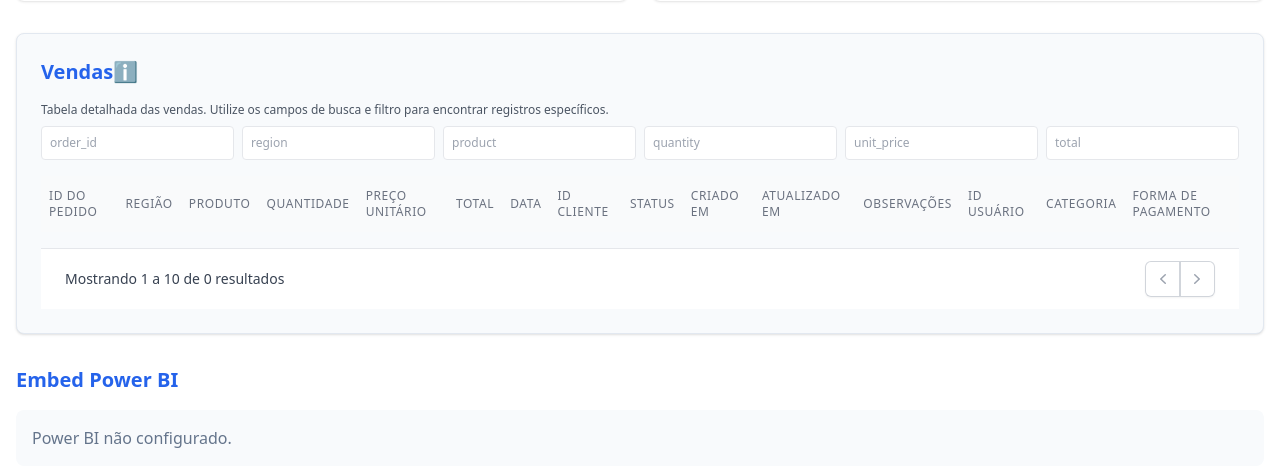
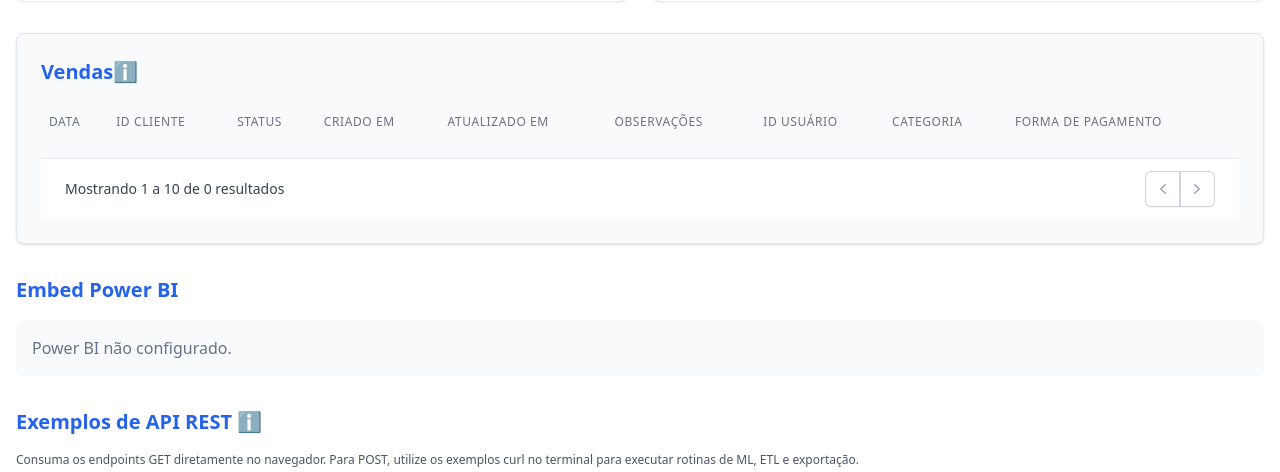
Before and after one commit to LipeLacross/Moura-Stack-Training, a FastAPI app: template app/templates/dashboard.html in a window 1280 px wide. Shown: the part 1379-1851 px from the top of the page. Run offline with FastAPI, Linux system fonts and the light colour scheme; the template is opened without the code that fills it, so the values that code supplies are empty; some libraries are stand-ins or nearby versions.

Commit message:
update dashboard: remove column-level filters from sales table; simplify filter UI and data fetching logic

```diff
--- a/app/templates/dashboard.html
+++ b/app/templates/dashboard.html
@@ -121,28 +121,11 @@
     <div class="flex justify-between items-center mb-4">
       <h2 class="text-xl font-semibold text-primary">Vendas<span title="Tabela mostra vendas recentes, permite busca e ordenação." style="cursor:help;">ℹ️</span></h2>
     </div>
-    <p class="text-xs text-gray-600 mb-2">Tabela detalhada das vendas. Utilize os campos de busca e filtro para encontrar registros específicos.</p>
-
-    <!-- Filtros de colunas -->
-    <div class="mb-4 grid grid-cols-6 gap-2">
-      <input type="text" id="filter-order_id" placeholder="order_id" class="p-2 border rounded text-xs" />
-      <input type="text" id="filter-region" placeholder="region" class="p-2 border rounded text-xs" />
-      <input type="text" id="filter-product" placeholder="product" class="p-2 border rounded text-xs" />
-      <input type="text" id="filter-quantity" placeholder="quantity" class="p-2 border rounded text-xs" />
-      <input type="text" id="filter-unit_price" placeholder="unit_price" class="p-2 border rounded text-xs" />
-      <input type="text" id="filter-total" placeholder="total" class="p-2 border rounded text-xs" />
-    </div>
 
     <div class="overflow-x-auto">
       <table class="min-w-full divide-y divide-gray-200" id="sales-table">
         <thead class="bg-gray-50">
           <tr>
-            <th class="px-2 py-3 text-left text-xs font-medium text-gray-500 uppercase tracking-wider">ID do Pedido</th>
-            <th class="px-2 py-3 text-left text-xs font-medium text-gray-500 uppercase tracking-wider">Região</th>
-            <th class="px-2 py-3 text-left text-xs font-medium text-gray-500 uppercase tracking-wider">Produto</th>
-            <th class="px-2 py-3 text-left text-xs font-medium text-gray-500 uppercase tracking-wider">Quantidade</th>
-            <th class="px-2 py-3 text-left text-xs font-medium text-gray-500 uppercase tracking-wider">Preço Unitário</th>
-            <th class="px-2 py-3 text-left text-xs font-medium text-gray-500 uppercase tracking-wider">Total</th>
             <th class="px-2 py-3 text-left text-xs font-medium text-gray-500 uppercase tracking-wider">Data</th>
             <th class="px-2 py-3 text-left text-xs font-medium text-gray-500 uppercase tracking-wider">ID Cliente</th>
             <th class="px-2 py-3 text-left text-xs font-medium text-gray-500 uppercase tracking-wider">Status</th>
@@ -391,20 +374,6 @@ services:
 let currentPage = 1;
 let totalRows = 0;
 const pageSize = 20;
-let columnFilters = {
-  order_id: '',
-  region: '',
-  product: '',
-  quantity: '',
-  unit_price: '',
-  total: ''
-};
-function getColumnFiltersQuery() {
-  return Object.entries(columnFilters)
-    .filter(([_, v]) => v)
-    .map(([k, v]) => `filter_${k}=${encodeURIComponent(v)}`)
-    .join('&');
-}
 function formatDateInput(dateStr) {
   // Aceita 'dd/mm/yyyy' ou 'yyyy-mm-dd' e retorna 'yyyy-mm-dd'
   if (!dateStr) return '';
@@ -421,7 +390,6 @@ async function fetchMetricsAndSales(page = 1) {
   const endDate = formatDateInput(endDateRaw);
   const product = document.getElementById('product-filter').value;
   const offset = (page - 1) * pageSize;
-  const filtersQuery = getColumnFiltersQuery();
   // KPIs
   const summaryRes = await fetch(`/metrics/summary?start_date=${startDate}&end_date=${endDate}&product=${product}`);
   const summary = await summaryRes.json();
@@ -430,7 +398,6 @@ async function fetchMetricsAndSales(page = 1) {
   document.querySelector('#avg-ticket-kpi .text-primary').textContent = `R$ ${Number(summary.avg_ticket).toLocaleString('pt-BR', {minimumFractionDigits: 2})}`;
   // Tabela de vendas
   let salesUrl = `/metrics/sales?start_date=${startDate}&end_date=${endDate}&product=${product}&limit=${pageSize}&offset=${offset}`;
-  if (filtersQuery) salesUrl += `&${filtersQuery}`;
   const salesRes = await fetch(salesUrl);
   const salesData = await salesRes.json();
   totalRows = salesData.rows || 0;
@@ -445,12 +412,6 @@ async function fetchMetricsAndSales(page = 1) {
       const tr = document.createElement('tr');
       tr.className = 'hover:bg-gray-50';
       tr.innerHTML = `
-        <td class="px-2 py-4 whitespace-nowrap text-sm text-gray-900">${sale.order_id ?? ''}</td>
-        <td class="px-2 py-4 whitespace-nowrap text-sm text-gray-900">${sale.region ?? ''}</td>
-        <td class="px-2 py-4 whitespace-nowrap text-sm text-gray-900">${sale.product ?? ''}</td>
-        <td class="px-2 py-4 whitespace-nowrap text-sm text-gray-900">${sale.quantity ?? ''}</td>
-        <td class="px-2 py-4 whitespace-nowrap text-sm text-gray-900">R$ ${sale.unit_price !== undefined ? Number(sale.unit_price).toLocaleString('pt-BR', {minimumFractionDigits: 2}) : ''}</td>
-        <td class="px-2 py-4 whitespace-nowrap text-sm text-gray-900">R$ ${sale.total !== undefined ? Number(sale.total).toLocaleString('pt-BR', {minimumFractionDigits: 2}) : ''}</td>
         <td class="px-2 py-4 whitespace-nowrap text-sm text-gray-900">${sale.date ?? ''}</td>
         <td class="px-2 py-4 whitespace-nowrap text-sm text-gray-900">${sale.customer_id ?? ''}</td>
         <td class="px-2 py-4 whitespace-nowrap text-sm text-gray-900">${sale.status ?? ''}</td>
@@ -477,7 +438,6 @@ async function fetchMetricsAndSales(page = 1) {
   // Chart.js: Receita por Período
   const revenueByDate = {};
   salesData.preview.forEach(sale => {
-    // Garante que sale.date e sale.total existem
     if (sale.date && sale.total !== undefined && sale.total !== null) {
       if (!revenueByDate[sale.date]) revenueByDate[sale.date] = 0;
       revenueByDate[sale.date] += Number(sale.total);
@@ -525,7 +485,6 @@ async function fetchMetricsAndSales(page = 1) {
   // D3: Distribuição por Categoria
   const categoryAgg = {};
   salesData.preview.forEach(sale => {
-    // Garante que sale.product e sale.total existem
     if (sale.product && sale.total !== undefined && sale.total !== null) {
       if (!categoryAgg[sale.product]) categoryAgg[sale.product] = 0;
       categoryAgg[sale.product] += Number(sale.total);
@@ -556,10 +515,6 @@ async function fetchMetricsAndSales(page = 1) {
       .attr('fill', 'steelblue');
   }
 }
-function applyColumnFilters() {
-  currentPage = 1;
-  fetchMetricsAndSales(currentPage);
-}
 window.addEventListener('DOMContentLoaded', () => {
   document.getElementById('apply-filters').addEventListener('click', () => {
     currentPage = 1;
@@ -589,13 +544,6 @@ window.addEventListener('DOMContentLoaded', () => {
       fetchMetricsAndSales(currentPage);
     }
   });
-  // Filtros de coluna
-  ['order_id','region','product','quantity','unit_price','total'].forEach(col => {
-    document.getElementById(`filter-${col}`).addEventListener('input', e => {
-      columnFilters[col] = e.target.value;
-      applyColumnFilters();
-    });
-  });
   fetchMetricsAndSales(currentPage);
 });
 </script>
```
